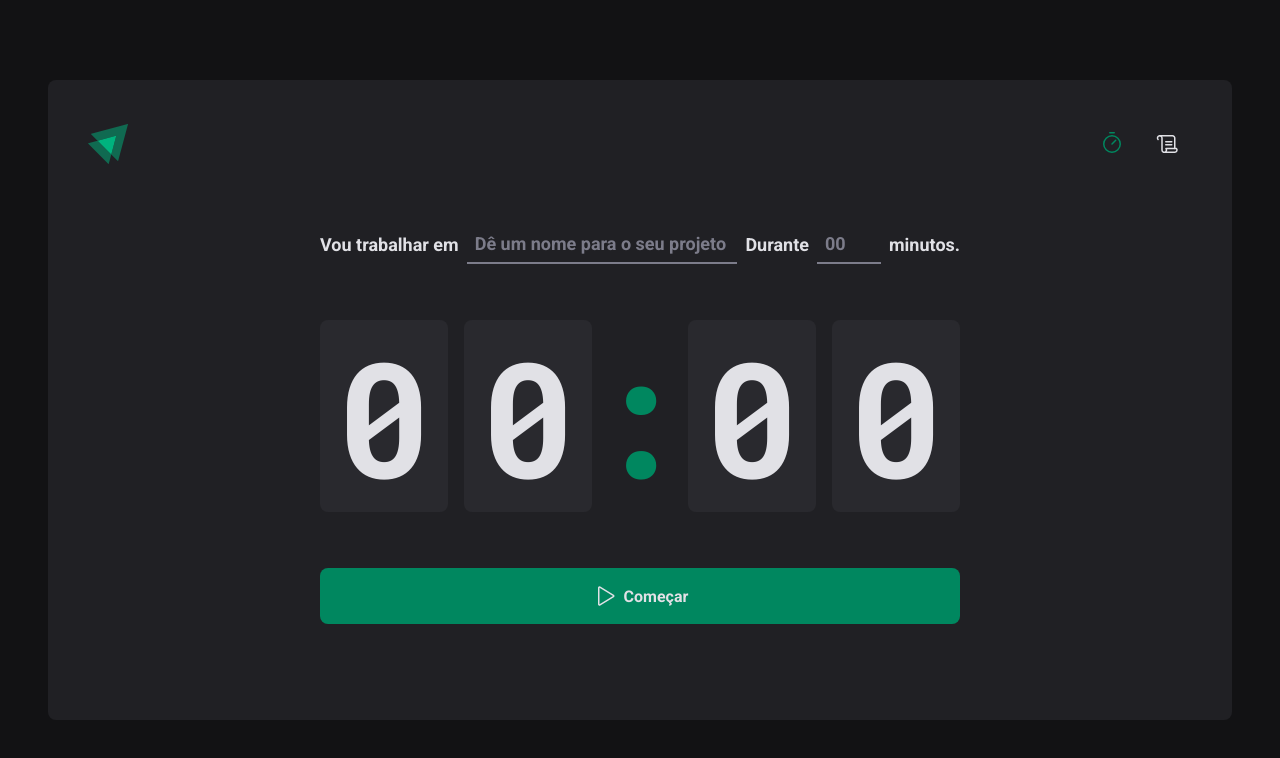
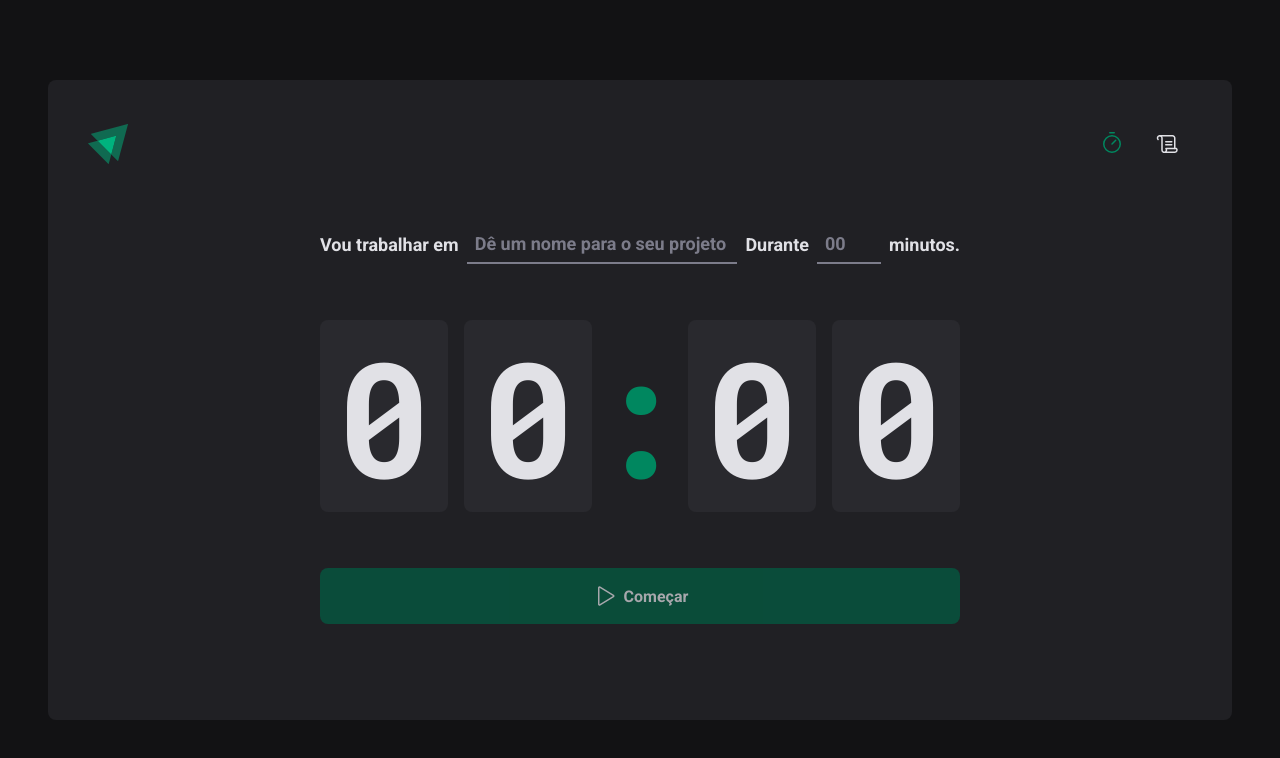
Before and after one commit to ViniOliver01/Pomodoro, a React (Vite) app: page / in a window 1280 px wide. Shown: the top 758 px of the page. Built offline with nearby package versions, Linux system fonts and the light colour scheme.

Commit message:
add new functionalities to coutdown

```diff
--- a/package.json
+++ b/package.json
@@ -10,11 +10,15 @@
     "lint": "eslint src --ext .ts,.tsx --fix"
   },
   "dependencies": {
+    "@hookform/resolvers": "^2.9.7",
+    "date-fns": "^2.29.1",
     "phosphor-react": "^1.4.1",
     "react": "^18.2.0",
     "react-dom": "^18.2.0",
+    "react-hook-form": "^7.34.0",
     "react-router-dom": "^6.3.0",
-    "styled-components": "^5.3.5"
+    "styled-components": "^5.3.5",
+    "zod": "^3.17.10"
   },
   "devDependencies": {
     "@rocketseat/eslint-config": "^1.1.3",
--- a/src/Pages/Home/Index.tsx
+++ b/src/Pages/Home/Index.tsx
@@ -1,4 +1,10 @@
-import { Play } from 'phosphor-react'
+import { HandPalm, Play } from 'phosphor-react'
+import { useEffect, useState } from 'react'
+import { useForm } from 'react-hook-form'
+import { zodResolver } from '@hookform/resolvers/zod'
+import * as zod from 'zod'
+import { differenceInSeconds } from 'date-fns'
+
 import {
   CountdownContainer,
   FormContainer,
@@ -6,13 +12,135 @@ import {
   MinutesAmountInput,
   Separator,
   StartCountdownButton,
+  StopCountdownButton,
   TaskInput,
 } from './Styles'
 
+const newCycleFormValidationSchema = zod.object({
+  task: zod.string().min(1, 'Informe a tarefa'),
+  minutesAmount: zod.number()
+  .min(5, 'o ciclo precisa ser no mínimo 5 min')
+  .max(60, 'o ciclo precisa ser no máximo 60 min'),
+})
+
+interface NewCycleFormData {
+  task: string
+  minutesAmount: number
+}
+
+interface Cycle {
+  id: string;
+  task: string;
+  minutesAmount: number;
+  startDate: Date;
+  interruptedDate?: Date;
+  finishedDate?: Date;
+}
+
 export function Home() {
+  const [cycles, setCycles] = useState<Cycle[]>([])
+  const [activeCycleId, setActiveCycleId] = useState<string | null>(null)
+  const [amountSecondsPassed, setAmountSecondsPassed] = useState(0)
+
+  const {register, handleSubmit, watch, reset} = useForm<NewCycleFormData>({
+    resolver: zodResolver(newCycleFormValidationSchema),
+    defaultValues: {
+      task: '',
+      minutesAmount: 0
+    }
+  })
+
+  const activeCycle = cycles.find(cycle => cycle.id == activeCycleId)
+
+  const totalSeconds = activeCycle ? activeCycle.minutesAmount*60 : 0;
+  const currentSeconds = activeCycle ? totalSeconds - amountSecondsPassed : 0
+
+  useEffect(() => {
+
+    let interval:number;
+
+    if(activeCycle) {
+      interval = setInterval(() => {
+        const secondsDifference = differenceInSeconds(
+          new Date(),
+          activeCycle.startDate
+        )
+
+        if (secondsDifference >= totalSeconds) {
+          setCycles(
+            (state) => state.map((cycle) => {
+              if(cycle.id == activeCycleId) {
+                return { ...cycle , finishedDate: new Date()}
+              } else {
+                return cycle
+              }
+            }),
+            )
+            setAmountSecondsPassed(totalSeconds)
+            clearInterval(interval)
+        }else{
+          setAmountSecondsPassed(secondsDifference)
+        }
+      }, 1000)
+    }
+
+    return () => {
+      clearInterval(interval)
+      setAmountSecondsPassed(0);
+
+      reset();
+    }
+  }, [activeCycle, totalSeconds, activeCycleId])
+
+  function handleCreateNewCycle(data: NewCycleFormData){
+    const newCycle: Cycle = {
+      id: String(new Date().getTime()),
+      task: data.task,
+      minutesAmount: data.minutesAmount,
+      startDate: new Date(),
+    }
+    setCycles((state) => [...state, newCycle])
+    setActiveCycleId(newCycle.id)
+    reset();
+  }
+
+  function handleInterruptCycle(){
+    setCycles(
+      (state) => state.map((cycle) => {
+        if(cycle.id == activeCycleId) {
+          return { ...cycle , interruptedDate: new Date()}
+        } else {
+          return cycle
+        }
+      }),
+      )
+
+    setActiveCycleId(null);
+  }
+
+  const minutesAmount = Math.floor(currentSeconds/60)
+  const secondsAmount = currentSeconds%60
+
+  const minutes = String(minutesAmount).padStart(2, '0')
+  const seconds = String(secondsAmount).padStart(2, '0')
+
+  useEffect(() => {
+    if(activeCycle) {
+      document.title = `Ignite Timer [ ${minutes}:${seconds} ]`
+    }
+
+  }, [minutes, seconds, activeCycle])
+
+  const task = watch('task')
+  const isSubmitDisabled = !task
+
+  console.log("total: "+totalSeconds);
+  console.log("momento: "+amountSecondsPassed);
+
+
   return (
     <HomeContainer>
-      <form action="">
+      <form action="" onSubmit={handleSubmit(handleCreateNewCycle)}>
         <FormContainer>
           <label htmlFor="task">Vou trabalhar em</label>
           <TaskInput
@@ -20,6 +148,8 @@ export function Home() {
             id="task"
             type="text"
             list="task-suggestions"
+            disabled={!!activeCycle}
+            {...register('task')}
           />
 
           <datalist id="task-suggestions">
@@ -39,23 +169,33 @@ export function Home() {
             step={5}
             min={5}
             max={60}
+            disabled={!!activeCycle}
+            {...register('minutesAmount', {valueAsNumber: true})}
           />
 
           <span>minutos.</span>
         </FormContainer>
 
         <CountdownContainer>
-          <span>0</span>
-          <span>0</span>
+          <span>{minutes[0]}</span>
+          <span>{minutes[1]}</span>
           <Separator>:</Separator>
-          <span>0</span>
-          <span>0</span>
+          <span>{seconds[0]}</span>
+          <span>{seconds[1]}</span>
         </CountdownContainer>
 
-        <StartCountdownButton type="submit">
+
+        {activeCycle ?
+        <StopCountdownButton onClick={handleInterruptCycle} type="button">
+          <HandPalm size={24} />
+          Interromper
+        </StopCountdownButton>
+        :
+        <StartCountdownButton disabled={isSubmitDisabled} type="submit">
           <Play size={24} />
           Começar
         </StartCountdownButton>
+        }
       </form>
     </HomeContainer>
   )
--- a/src/Pages/Home/Styles.ts
+++ b/src/Pages/Home/Styles.ts
@@ -51,7 +51,8 @@ export const TaskInput = styled(BaseInput)`
 
   &::-webkit-calendar-picker-indicator {
     display: none !important;
-  }
+  }import { StartCountdownButton } from './Styles';
+
 `
 
 export const MinutesAmountInput = styled(BaseInput)`
@@ -84,7 +85,7 @@ export const Separator = styled.div`
   justify-content: center;
 `
 
-export const StartCountdownButton = styled.button`
+export const BaseCountdownButton = styled.button`
   width: 100%;
   border: none;
   padding: 1rem;
@@ -98,16 +99,26 @@ export const StartCountdownButton = styled.button`
   font-weight: bold;
 
   cursor: pointer;
-
-  background: ${(props) => props.theme['green-500']};
   color: ${(props) => props.theme['gray-100']};
 
-  &:not(:disabled):hover {
-    background: ${(props) => props.theme['green-700']};
-  }
   &:disabled {
     background: ${(props) => props.theme['green-700']};
     opacity: 0.7;
     cursor: not-allowed;
   }
 `
+export const StartCountdownButton = styled(BaseCountdownButton)`
+  background: ${(props) => props.theme['green-500']};
+
+
+  &:not(:disabled):hover {
+    background: ${(props) => props.theme['green-700']};
+  }
+`;
+export const StopCountdownButton = styled(BaseCountdownButton)`
+  background: ${(props) => props.theme['red-500']};
+
+  &:not(:disabled):hover {
+    background: ${(props) => props.theme['red-700']};
+  }
+`;
```
Also changed, not shown: 1 other file (tests, documents, lock files or other folders).
